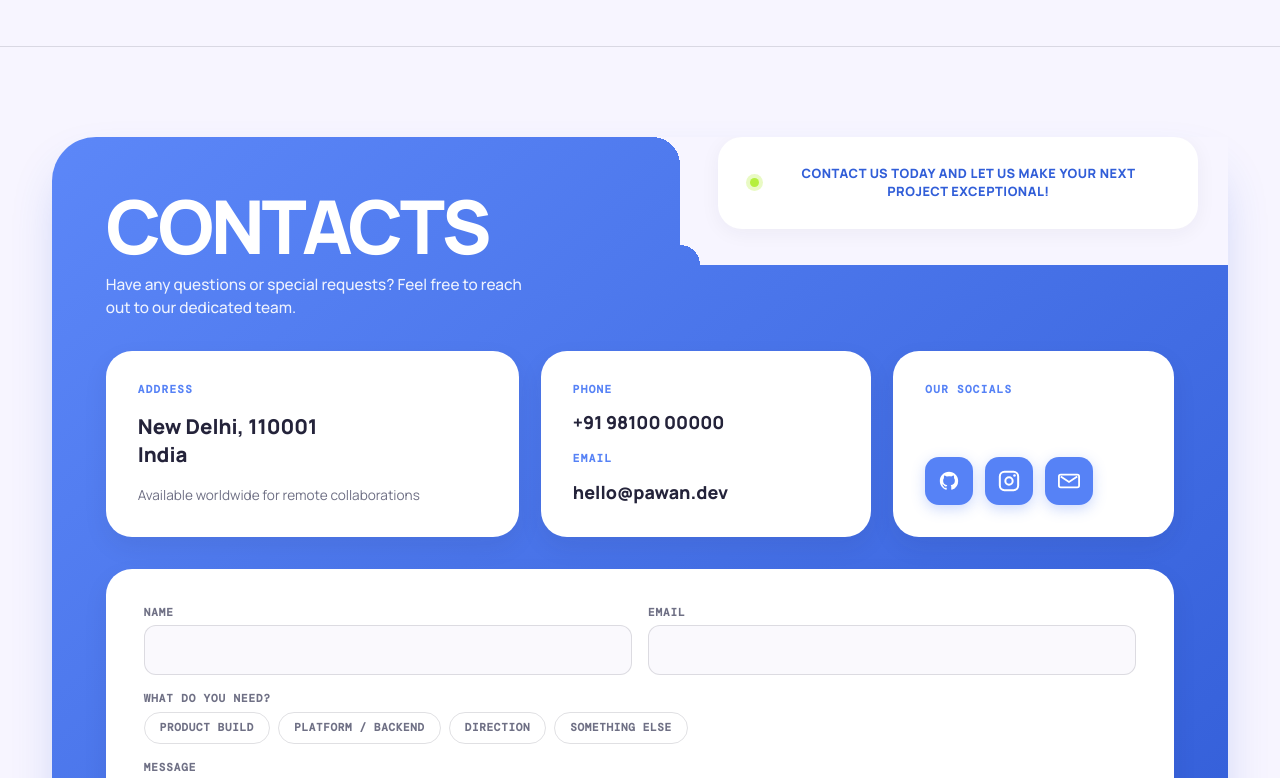
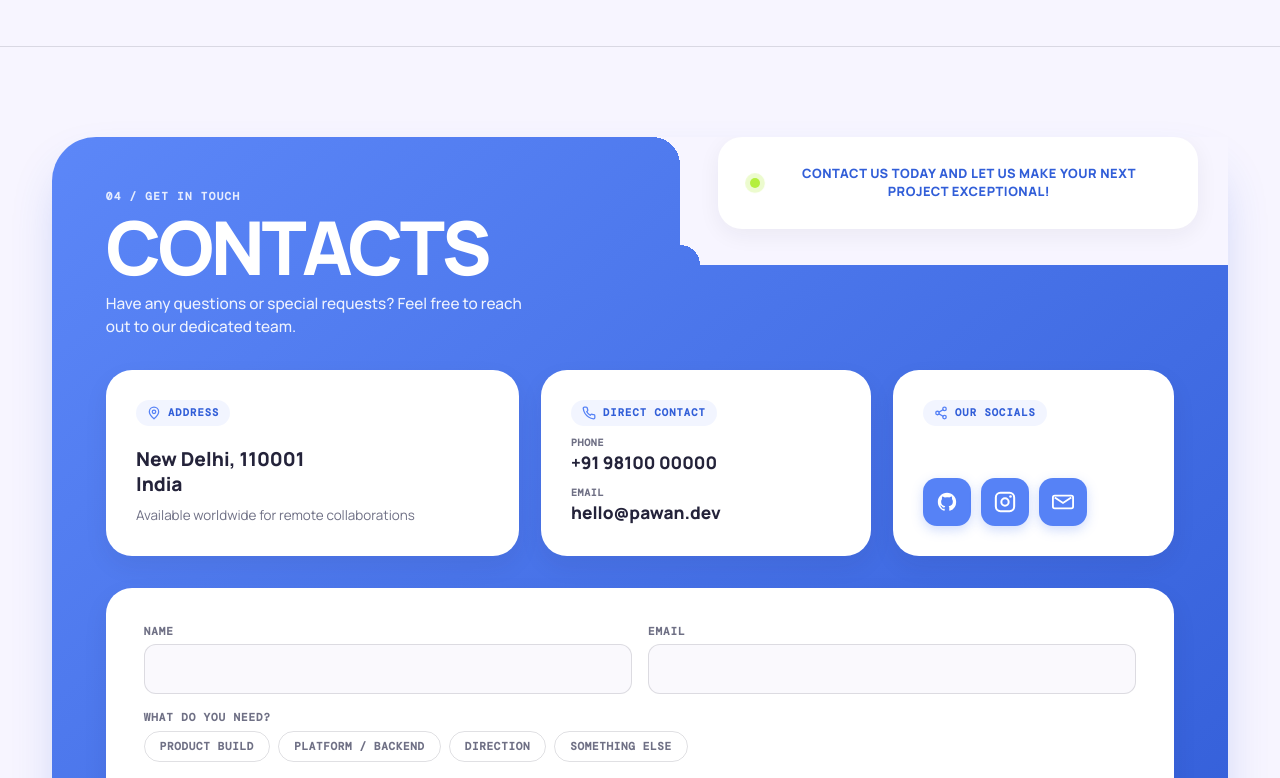
Before and after one commit to PawanKumar-Dev/portfolio-new, a Next.js app: page / in a window 1280 px wide. Shown: the part 3260-4038 px from the top of the page. Built offline with nearby package versions, Linux system fonts and the light colour scheme.

Commit message:
feat(contact): refine UI styling, badge pills, live pulsing dot, and smooth hover micro-animations

```diff
--- a/app/globals.css
+++ b/app/globals.css
@@ -758,6 +758,18 @@
   display: grid;
   gap: clamp(20px, 2.8vw, 32px);
   box-shadow: 0 24px 50px -12px rgba(49, 94, 216, 0.28);
+  transform: translateZ(0);
+}
+
+.contact-slab[data-reveal] {
+  opacity: 0;
+  transform: translateY(28px);
+  transition: opacity 0.75s cubic-bezier(0.16, 1, 0.3, 1), transform 0.75s cubic-bezier(0.16, 1, 0.3, 1);
+}
+
+.contact-slab[data-reveal].is-visible {
+  opacity: 1;
+  transform: translateY(0);
 }
 
 /* Header row: title + subtext left; the callout notch cut-out top-right */
@@ -771,7 +783,14 @@
 .contact-head-text {
   display: flex;
   flex-direction: column;
-  gap: 12px;
+  gap: 10px;
+}
+
+.contact-eyebrow {
+  font: 600 11px/1 'DM Mono', monospace;
+  letter-spacing: 0.12em;
+  text-transform: uppercase;
+  color: rgba(255, 255, 255, 0.85);
 }
 
 .contact h2 {
@@ -825,7 +844,13 @@
   background: #ffffff;
   color: var(--blue-dark);
   text-align: center;
-  box-shadow: 0 4px 20px rgba(36, 35, 58, 0.05);
+  box-shadow: 0 6px 22px rgba(36, 35, 58, 0.06);
+  transition: transform 0.3s cubic-bezier(0.2, 0.8, 0.2, 1), box-shadow 0.3s ease;
+}
+
+.contact-callout-card:hover {
+  transform: translateY(-2px);
+  box-shadow: 0 10px 28px rgba(36, 35, 58, 0.1);
 }
 
 .contact-callout-card p {
@@ -838,12 +863,28 @@
 }
 
 .contact-status-dot {
-  width: 9px;
-  height: 9px;
+  position: relative;
+  width: 10px;
+  height: 10px;
   border-radius: 50%;
   background: var(--lime);
-  box-shadow: 0 0 0 4px rgba(181, 239, 62, 0.3);
   flex-shrink: 0;
+  display: grid;
+  place-items: center;
+}
+
+.contact-status-pulse {
+  position: absolute;
+  inset: -4px;
+  border-radius: 50%;
+  background: rgba(181, 239, 62, 0.45);
+  animation: status-pulse 2s cubic-bezier(0.4, 0, 0.6, 1) infinite;
+}
+
+@keyframes status-pulse {
+  0% { transform: scale(0.9); opacity: 0.8; }
+  50% { transform: scale(1.4); opacity: 0.2; }
+  100% { transform: scale(0.9); opacity: 0.8; }
 }
 
 /* Row of Floating Inset Cards */
@@ -857,39 +898,66 @@
   display: flex;
   flex-direction: column;
   justify-content: space-between;
-  padding: clamp(22px, 2.6vw, 32px);
+  padding: clamp(22px, 2.6vw, 30px);
   border-radius: clamp(20px, 2.2vw, 26px);
   background: #ffffff;
   color: var(--ink);
-  min-height: 175px;
-  box-shadow: 0 10px 24px rgba(36, 35, 58, 0.08);
-  transition: transform 0.25s ease, box-shadow 0.25s ease;
+  min-height: 180px;
+  box-shadow: 0 10px 24px rgba(36, 35, 58, 0.07);
+  transition:
+    transform 0.35s cubic-bezier(0.2, 0.8, 0.2, 1),
+    box-shadow 0.35s cubic-bezier(0.2, 0.8, 0.2, 1);
+  will-change: transform, box-shadow;
 }
 
 .contact-card:hover {
-  transform: translateY(-2px);
-  box-shadow: 0 14px 30px rgba(36, 35, 58, 0.12);
+  transform: translateY(-4px);
+  box-shadow: 0 18px 36px rgba(36, 35, 58, 0.12);
+}
+
+.contact-card-top {
+  margin-bottom: 12px;
+}
+
+.contact-card-badge {
+  display: inline-flex;
+  align-items: center;
+  gap: 7px;
+  padding: 6px 11px;
+  border-radius: 999px;
+  background: rgba(86, 130, 246, 0.08);
+  color: var(--blue-dark);
+}
+
+.contact-card-badge svg {
+  stroke: var(--blue);
 }
 
 .contact-card-label {
-  margin: 0 0 10px;
-  font: 700 11px/1.2 'DM Mono', monospace;
-  letter-spacing: 0.12em;
+  margin: 0;
+  font: 700 10.5px/1 'DM Mono', monospace;
+  letter-spacing: 0.1em;
   text-transform: uppercase;
-  color: var(--blue);
+}
+
+.contact-card-content {
+  display: flex;
+  flex-direction: column;
+  justify-content: flex-end;
+  flex: 1;
 }
 
 .contact-card-value {
   margin: 0;
-  font-size: clamp(1.15rem, 1.6vw, 1.35rem);
+  font-size: clamp(1.15rem, 1.5vw, 1.3rem);
   font-weight: 800;
   line-height: 1.35;
   color: var(--ink);
 }
 
 .contact-card-note {
-  margin: 10px 0 0;
-  font-size: 0.85rem;
+  margin: 8px 0 0;
+  font-size: 0.84rem;
   line-height: 1.45;
   color: var(--muted);
 }
@@ -897,11 +965,18 @@
 .contact-card-group {
   display: flex;
   flex-direction: column;
-  gap: 3px;
+  gap: 2px;
+}
+
+.contact-card-sublabel {
+  font: 600 10px/1 'DM Mono', monospace;
+  letter-spacing: 0.06em;
+  text-transform: uppercase;
+  color: var(--muted);
 }
 
 .contact-card-link {
-  font-size: clamp(1.05rem, 1.4vw, 1.25rem);
+  font-size: clamp(1.05rem, 1.35vw, 1.22rem);
   font-weight: 800;
   color: var(--ink);
   transition: color 0.2s ease, transform 0.2s ease;
@@ -910,14 +985,15 @@
 
 .contact-card-link:hover {
   color: var(--blue-dark);
+  transform: translateX(2px);
 }
 
 /* Social icon buttons in third card */
 .contact-socials-row {
   display: flex;
-  gap: 12px;
+  gap: 10px;
   align-items: center;
-  margin-top: 8px;
+  margin-top: 6px;
 }
 
 .contact-social {
@@ -928,14 +1004,18 @@
   border-radius: 14px;
   background: var(--blue);
   color: #ffffff;
-  transition: background 0.2s ease, transform 0.2s ease, box-shadow 0.2s ease;
-  box-shadow: 0 4px 14px rgba(86, 130, 246, 0.3);
+  transition: background-color 0.25s ease, transform 0.25s cubic-bezier(0.2, 0.8, 0.2, 1), box-shadow 0.25s ease;
+  box-shadow: 0 4px 12px rgba(86, 130, 246, 0.28);
 }
 
 .contact-social:hover {
   background: var(--blue-dark);
-  transform: translateY(-3px);
-  box-shadow: 0 6px 18px rgba(49, 94, 216, 0.38);
+  transform: translateY(-3px) scale(1.04);
+  box-shadow: 0 8px 18px rgba(49, 94, 216, 0.38);
+}
+
+.contact-social:active {
+  transform: translateY(-1px) scale(0.98);
 }
 
 .contact-social svg {
@@ -995,7 +1075,7 @@
   color: var(--ink);
   background: #faf9fd;
   font: 500 0.92rem/1.5 'Manrope', sans-serif;
-  transition: border-color 0.2s ease, box-shadow 0.2s ease, background 0.2s ease;
+  transition: border-color 0.25s ease, box-shadow 0.25s ease, background-color 0.25s ease;
 }
 
 .contact-form textarea {
@@ -1056,12 +1136,13 @@
   font: 600 11px/1.2 'DM Mono', monospace;
   letter-spacing: 0.06em;
   text-transform: uppercase;
-  transition: background 0.2s ease, border-color 0.2s ease, color 0.2s ease;
+  transition: background-color 0.2s ease, border-color 0.2s ease, color 0.2s ease, transform 0.2s ease;
 }
 
 .contact-type:hover span {
   border-color: var(--blue);
   color: var(--blue-dark);
+  transform: translateY(-1px);
 }
 
 .contact-type input:focus-visible + span {
@@ -1073,6 +1154,7 @@
   border-color: transparent;
   background: var(--blue);
   color: #ffffff;
+  box-shadow: 0 4px 10px rgba(86, 130, 246, 0.25);
 }
 
 /* Actions */
@@ -1101,13 +1183,17 @@
   font: 600 12px/1 'DM Mono', monospace;
   letter-spacing: 0.08em;
   box-shadow: 0 4px 14px rgba(36, 35, 58, 0.22);
-  transition: background 0.2s ease, transform 0.2s ease, box-shadow 0.2s ease;
+  transition: background-color 0.25s ease, transform 0.25s cubic-bezier(0.2, 0.8, 0.2, 1), box-shadow 0.25s ease;
 }
 
 .contact-actions .button:hover {
   background: var(--blue-dark);
-  transform: translateY(-1px);
-  box-shadow: 0 6px 18px rgba(49, 94, 216, 0.32);
+  transform: translateY(-2px);
+  box-shadow: 0 8px 20px rgba(49, 94, 216, 0.35);
+}
+
+.contact-actions .button:active {
+  transform: translateY(0);
 }
 
 .contact-actions .button:disabled {
--- a/components/Contact.tsx
+++ b/components/Contact.tsx
@@ -1,16 +1,16 @@
 import ContactForm from "./ContactForm";
+import Reveal from "./Reveal";
 
 export default function Contact() {
-  const year = new Date().getFullYear();
-
   return (
     <section className="contact section-wrap" id="contact" aria-labelledby="contact-title">
       <div className="contact-container">
-        {/* Main curved orange card */}
-        <div className="contact-slab">
+        {/* Main curved slab with responsive stagger reveal */}
+        <Reveal as="div" className="contact-slab">
           {/* Header row: title/copy on left, cut-out notch callout on right */}
           <div className="contact-head">
             <div className="contact-head-text">
+              <span className="contact-eyebrow">04 / Get In Touch</span>
               <h2 id="contact-title">CONTACTS</h2>
               <p className="contact-copy">
                 Have any questions or special requests? Feel free to reach out to our dedicated team.
@@ -19,36 +19,70 @@ export default function Contact() {
 
             <div className="contact-callout">
               <div className="contact-callout-card">
-                <span className="contact-status-dot" aria-hidden="true" />
+                <span className="contact-status-dot" aria-hidden="true">
+                  <span className="contact-status-pulse" />
+                </span>
                 <p>CONTACT US TODAY AND LET US MAKE YOUR NEXT PROJECT EXCEPTIONAL!</p>
               </div>
             </div>
           </div>
 
-          {/* Floating white information cards */}
+          {/* Floating interactive information cards */}
           <div className="contact-cards">
             {/* Card 1: Address */}
             <div className="contact-card">
-              <p className="contact-card-label">ADDRESS</p>
+              <div className="contact-card-top">
+                <div className="contact-card-badge">
+                  <svg viewBox="0 0 24 24" width="14" height="14" fill="none" stroke="currentColor" strokeWidth="2.2" strokeLinecap="round" strokeLinejoin="round" aria-hidden="true">
+                    <path d="M12 2a8 8 0 0 0-8 8c0 5.25 8 12 8 12s8-6.75 8-12a8 8 0 0 0-8-8z" />
+                    <circle cx="12" cy="10" r="3" />
+                  </svg>
+                  <span className="contact-card-label">ADDRESS</span>
+                </div>
+              </div>
+              <div className="contact-card-content">
                 <p className="contact-card-value">New Delhi, 110001<br />India</p>
                 <p className="contact-card-note">Available worldwide for remote collaborations</p>
+              </div>
             </div>
 
             {/* Card 2: Phone & Email */}
             <div className="contact-card">
+              <div className="contact-card-top">
+                <div className="contact-card-badge">
+                  <svg viewBox="0 0 24 24" width="14" height="14" fill="none" stroke="currentColor" strokeWidth="2.2" strokeLinecap="round" strokeLinejoin="round" aria-hidden="true">
+                    <path d="M22 16.92v3a2 2 0 0 1-2.18 2 19.79 19.79 0 0 1-8.63-3.07 19.5 19.5 0 0 1-6-6 19.79 19.79 0 0 1-3.07-8.67A2 2 0 0 1 4.11 2h3a2 2 0 0 1 2 1.72 12.84 12.84 0 0 0 .7 2.81 2 2 0 0 1-.45 2.11L8.09 9.91a16 16 0 0 0 6 6l1.27-1.27a2 2 0 0 1 2.11-.45 12.84 12.84 0 0 0 2.81.7A2 2 0 0 1 22 16.92z" />
+                  </svg>
+                  <span className="contact-card-label">DIRECT CONTACT</span>
+                </div>
+              </div>
+              <div className="contact-card-content">
                 <div className="contact-card-group">
-                <p className="contact-card-label">PHONE</p>
+                  <span className="contact-card-sublabel">Phone</span>
                   <a className="contact-card-link" href="tel:+919810000000">+91 98100 00000</a>
                 </div>
-              <div className="contact-card-group" style={{ marginTop: "16px" }}>
-                <p className="contact-card-label">EMAIL</p>
+                <div className="contact-card-group" style={{ marginTop: "12px" }}>
+                  <span className="contact-card-sublabel">Email</span>
                   <a className="contact-card-link" href="mailto:hello@pawan.dev">hello@pawan.dev</a>
+                </div>
               </div>
             </div>
 
             {/* Card 3: Socials */}
             <div className="contact-card">
-              <p className="contact-card-label">OUR SOCIALS</p>
+              <div className="contact-card-top">
+                <div className="contact-card-badge">
+                  <svg viewBox="0 0 24 24" width="14" height="14" fill="none" stroke="currentColor" strokeWidth="2.2" strokeLinecap="round" strokeLinejoin="round" aria-hidden="true">
+                    <circle cx="18" cy="5" r="3" />
+                    <circle cx="6" cy="12" r="3" />
+                    <circle cx="18" cy="19" r="3" />
+                    <line x1="8.59" y1="13.51" x2="15.42" y2="17.49" />
+                    <line x1="15.41" y1="6.51" x2="8.59" y2="10.49" />
+                  </svg>
+                  <span className="contact-card-label">OUR SOCIALS</span>
+                </div>
+              </div>
+              <div className="contact-card-content">
                 <div className="contact-socials-row">
                   <a
                     className="contact-social"
@@ -87,12 +121,13 @@ export default function Contact() {
                 </div>
               </div>
             </div>
+          </div>
 
           {/* Interactive enquiry form */}
           <div className="contact-form-card">
             <ContactForm />
           </div>
-        </div>
+        </Reveal>
       </div>
     </section>
   );
```
Lines whose indentation alone changed are shown as unchanged.
